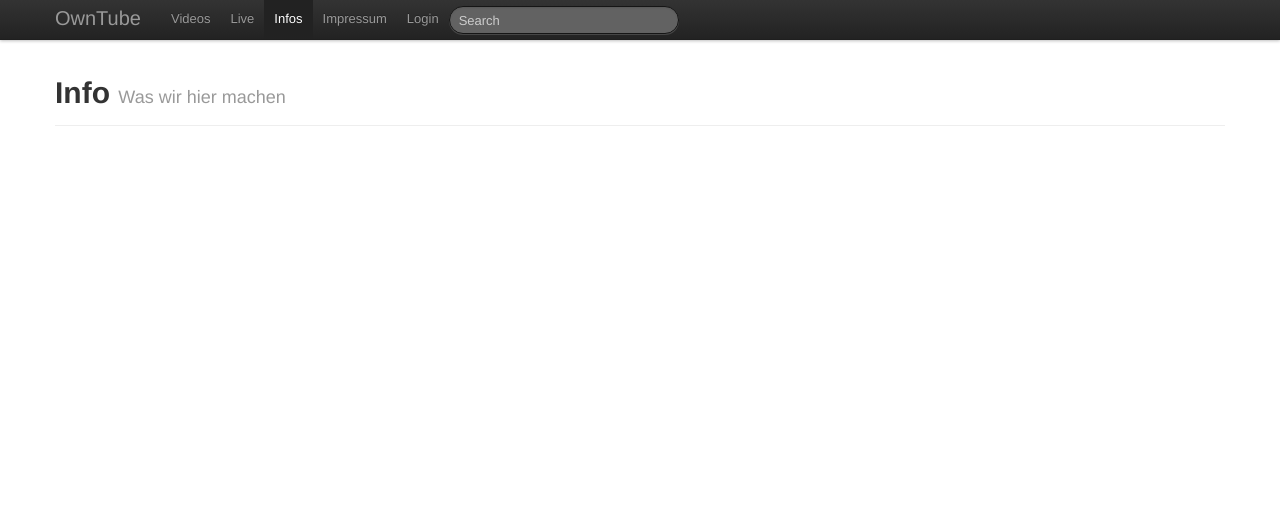
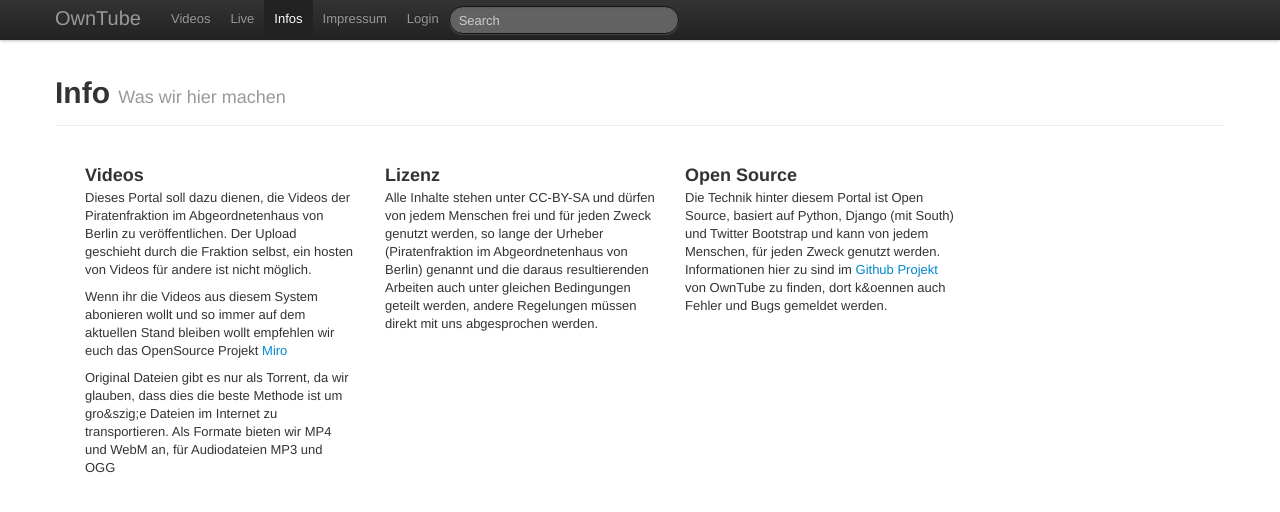
Before and after one commit to Piratenfraktion-Berlin/OwnTube, a Django app: template templates/static_pages/about.html in a window 1280 px wide. Shown: the top 512 px of the page. Run offline with Django 3.2, Linux system fonts and the light colour scheme; the template is opened without the code that fills it, so the values that code supplies are empty; some libraries are stand-ins or nearby versions.

Commit message:
Some changes to run on lighttpd

```diff
--- a/templates/static_pages/about.html
+++ b/templates/static_pages/about.html
@@ -6,7 +6,23 @@
 <h1>Info <small>Was wir hier machen</small></h1>
 </div>
 <div class="row">
-<div class="span8">
+<div class="span12">
+<dib class="row">
+<div class="span3">
+<h3>Videos</h3>
+<p>Dieses Portal soll dazu dienen, die Videos der Piratenfraktion im Abgeordnetenhaus von Berlin zu ver&ouml;ffentlichen. Der Upload geschieht durch die Fraktion selbst, ein hosten von Videos f&uuml;r andere ist nicht m&ouml;glich.</p>
+<p>Wenn ihr die Videos aus diesem System abonieren wollt und so immer auf dem aktuellen Stand bleiben wollt empfehlen wir euch das OpenSource Projekt <a href="http://www.http://www.getmiro.com" target="_blank">Miro</a>
+<p>Original Dateien gibt es nur als Torrent, da wir glauben, dass dies die beste Methode ist um gro&szig;e Dateien im Internet zu transportieren. Als Formate bieten wir MP4 und WebM an, f&uuml;r Audiodateien MP3 und OGG</p>
+</div>
+<div class="span3">
+<h3>Lizenz</h3>
+<p>Alle Inhalte stehen unter CC-BY-SA und d&uuml;rfen von jedem Menschen frei und f&uuml;r jeden Zweck genutzt werden, so lange der Urheber (Piratenfraktion im Abgeordnetenhaus von Berlin) genannt und die daraus resultierenden Arbeiten auch unter gleichen Bedingungen geteilt werden, andere Regelungen m&uuml;ssen direkt mit uns abgesprochen werden.</p>
+</div>
+<div class="span3">
+<h3>Open Source</h3>
+<p>Die Technik hinter diesem Portal ist Open Source, basiert auf Python, Django (mit South) und Twitter Bootstrap und kann von jedem Menschen, f&uuml;r jeden Zweck genutzt werden. Informationen hier zu sind im <a href="http://github.com/Piratenfraktion-Berlin/OwnTube">Github Projekt</a> von OwnTube zu finden, dort k&oennen auch Fehler und Bugs gemeldet werden.</p>
+</div>
+</div>
 </div>
 </div>
 {% endblock %}
--- a/templates/videos/detail.html
+++ b/templates/videos/detail.html
@@ -132,10 +132,11 @@
 
                var player = projekktor('.projekktor', {
 	                /* path to the MP4 Flash-player fallback component */
-	                playerFlashMP4:		'{{ STATIC_URL }}/static/projekktor/jarisplayer.swf',
+	                playerFlashMP4:		'{{ STATIC_URL }}projekktor/jarisplayer.swf',
 
 	                /* path to the MP3 Flash-player fallback component */
-	                playerFlashMP3:		'{{ STATIC_URL }}/static/projekktor/jarisplayer.swf',
+	                playerFlashMP3:		'{{ STATIC_URL }}projekktor/jarisplayer.swf',
+                        streamType: 'pseudo',
                });
 
                player.addListener('time', timeListener);
--- a/videoportal/models.py
+++ b/videoportal/models.py
@@ -92,8 +92,7 @@ class Video(models.Model):
 
             self.mp4URL = settings.ENCODING_VIDEO_BASE_URL + slugify(name) + '.mp4'
             self.webmURL = settings.ENCODING_VIDEO_BASE_URL + slugify(name) + '.webm'
-            self.thumbURL = settings.ENCODING_VIDEO_BASE_URL + slugify(name) + '.jpg'
-
+            self.videoThumbURL = settings.ENCODING_VIDEO_BASE_URL + slugify(name) + '.jpg'
             outcode = subprocess.Popen(cl_mp4, shell=True)
 
             while outcode.poll() == None:
@@ -105,6 +104,8 @@ class Video(models.Model):
             else:
                 raise StandardError('Encoding MP4 Failed')
 
+            print(cl_mp4)
+            print(cl_webm)
             outcode = subprocess.Popen(cl_webm, shell=True)
 
             while outcode.poll() == None:
```
